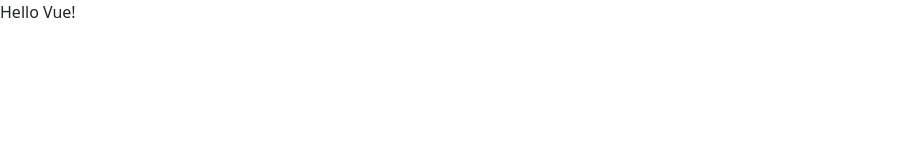
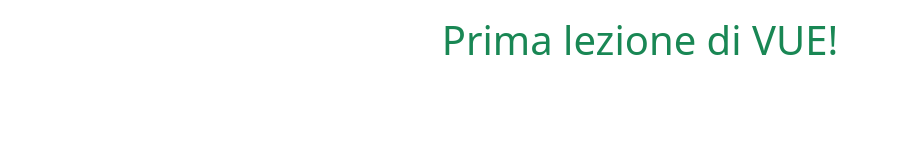
Before and after one commit to GiovanniZumbo/vue-hello, a plain HTML site: page index.html in a window 1280 px wide. Shown: the whole page, without its empty margins (0-898 px from the left). Drawn offline with nearby package versions, Linux system fonts and the light colour scheme.

Commit message:
h1 message

```diff
--- a/index.html
+++ b/index.html
@@ -18,9 +18,13 @@
     <!-- VUE -->
     <script src="https://unpkg.com/vue@3/dist/vue.global.js"></script>
 
-    <div id="app">{{ message }}</div>
+    <main id="app" class="text-center my-3">
+
+        <h1 class="text-success">{{ message }}</h1>
 
 
+
+    </main>
 
 
 
--- a/script.js
+++ b/script.js
@@ -4,7 +4,9 @@
 
     data() {
         return {
-            message: 'Hello Vue!'
+
+            message: 'Prima lezione di VUE!'
+
         }
     }
 }).mount('#app')
```
